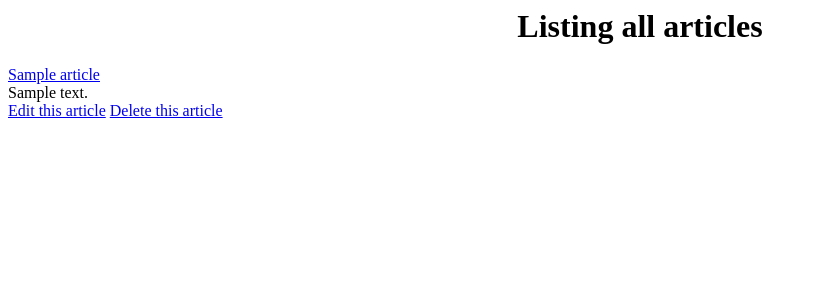
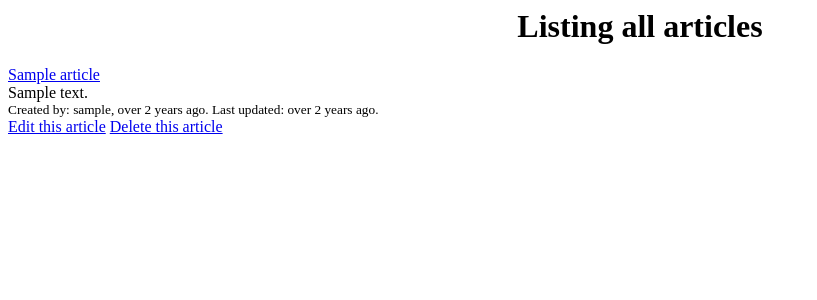
Before and after one commit to morbidsould40/alpha-blog, a Rails app: page /articles in a window 1280 px wide. Shown: the top 300 px of the page, without its empty margins (0-817 px from the left). Run offline with Rails 7, Linux system fonts and the light colour scheme; tables that the repository leaves empty hold one stand-in row (values such as "Sample post").

Commit message:
added user data to articles listing page

```diff
--- a/app/assets/stylesheets/custom.scss
+++ b/app/assets/stylesheets/custom.scss
@@ -915,6 +915,11 @@
     background-color: black;
 }
 
+.article-meta-details{
+    border-top: 1px solid #eaeaea;
+    margin-top: 15px;
+}
+
 .article-actions{
     border-top: 1px solid #eaeaea;
     padding-top: 5px;
--- a/app/views/articles/index.html.erb
+++ b/app/views/articles/index.html.erb
@@ -1,4 +1,5 @@
 <h1 align="center">Listing all articles</h1>
+
 <% @articles.each do |article| %>
   <div class="row">
     <div class="col-xs-8 col-xs-offset-2">
@@ -8,6 +9,11 @@
         </div>
         <div class="article-body">
           <%= truncate(article.description, length: 100) %>
+          <div class="article-meta-details">
+            <small>Created by: <%= article.user.username if article.user %>,
+                  <%= time_ago_in_words(article.created_at) %> ago.
+                  Last updated: <%= time_ago_in_words(article.updated_at) %> ago.</small>
+          </div>
         </div>
         <div class="article-actions">
           <%= link_to "Edit this article", edit_article_path(article), class: "btn btn-xs btn-primary" %>
```
